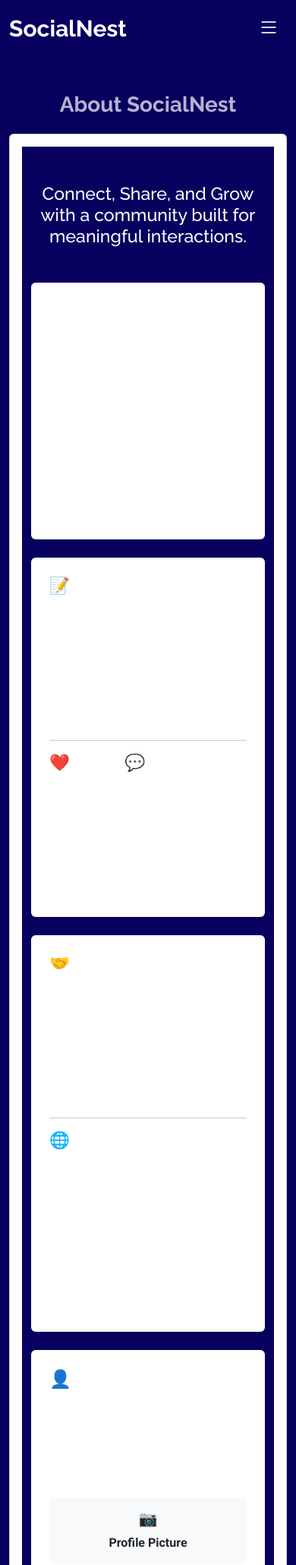
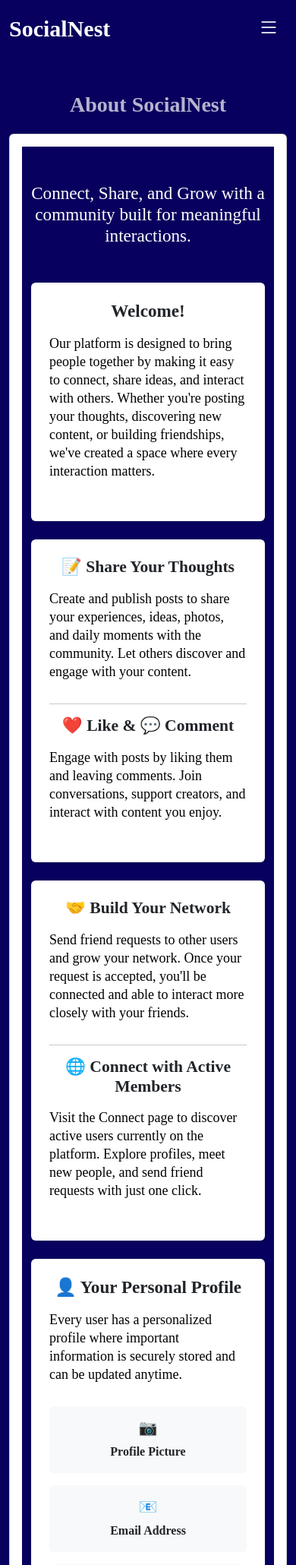
Before and after one commit to SoyebAhmed5/SomeTime, a Flask app: page /about in a window 390 px wide. Shown: the top 2060 px of the page at 76% size. Run offline with Flask 3, Linux system fonts and the light colour scheme; some libraries are stand-ins or nearby versions.

Commit message:
Improve layout for mobile view

```diff
--- a/socialmedia/static/assets/css/main.css
+++ b/socialmedia/static/assets/css/main.css
@@ -1,16 +1,5 @@
 /**
-* Template Name: Bootslander
-* Template URL: https://bootstrapmade.com/bootslander-free-bootstrap-landing-page-template/
-* Updated: Aug 07 2024 with Bootstrap v5.3.3
-* Author: BootstrapMade.com
-* License: https://bootstrapmade.com/license/
-*/
-
-/*--------------------------------------------------------------
-# Font & Color Variables
-# Help: https://bootstrapmade.com/color-system/
---------------------------------------------------------------*/
-/* Fonts */
+*
 :root {
   --default-font: "Roboto",  system-ui, -apple-system, "Segoe UI", Roboto, "Helvetica Neue", Arial, "Noto Sans", "Liberation Sans", sans-serif, "Apple Color Emoji", "Segoe UI Emoji", "Segoe UI Symbol", "Noto Color Emoji";
   --heading-font: "Raleway",  sans-serif;
@@ -904,7 +893,7 @@ section,
     font-size: 18px;
     line-height: 24px;
     margin-bottom: 30px;
-    color: color-mix(in srgb, var(--default-color), transparent 30%);
+    /* color: color-mix(in srgb, var(--default-color), transparent 30%); */
   }
 
   .hero .btn-get-started,
--- a/socialmedia/templates/about.html
+++ b/socialmedia/templates/about.html
@@ -2,7 +2,7 @@
 
 <h1 class="text-center">About SocialNest</h1>
 
-<div class="card p-3">
+<div class="card p-3 text-dark">
   <section id="about" class="about py-5">
     <div class="container">
       <div class="text-center mb-5">
@@ -17,7 +17,7 @@
         <div class="col-lg-12">
           <div class="card shadow-sm border-0">
             <div class="card-body p-4">
-              <h3 class="mb-3">Welcome!</h3>
+              <h3 class="mb-3 text-center text-dark fw-bold">Welcome!</h3>
               <p>
                 Our platform is designed to bring people together by making it
                 easy to connect, share ideas, and interact with others. Whether
@@ -33,7 +33,7 @@
         <div class="col-lg-6">
           <div class="card shadow-sm border-0 h-100">
             <div class="card-body p-4">
-              <h4 class="mb-3">📝 Share Your Thoughts</h4>
+              <h4 class="mb-3 text-center text-dark fw-bold">📝 Share Your Thoughts</h4>
               <p>
                 Create and publish posts to share your experiences, ideas,
                 photos, and daily moments with the community. Let others
@@ -42,7 +42,7 @@
 
               <hr />
 
-              <h4 class="mb-3">❤️ Like & 💬 Comment</h4>
+              <h4 class="mb-3 text-center text-dark fw-bold">❤️ Like & 💬 Comment</h4>
               <p>
                 Engage with posts by liking them and leaving comments. Join
                 conversations, support creators, and interact with content you
@@ -56,7 +56,7 @@
         <div class="col-lg-6">
           <div class="card shadow-sm border-0 h-100">
             <div class="card-body p-4">
-              <h4 class="mb-3">🤝 Build Your Network</h4>
+              <h4 class="mb-3 text-center text-dark fw-bold">🤝 Build Your Network</h4>
               <p>
                 Send friend requests to other users and grow your network. Once
                 your request is accepted, you'll be connected and able to
@@ -65,7 +65,7 @@
 
               <hr />
 
-              <h4 class="mb-3">🌐 Connect with Active Members</h4>
+              <h4 class="mb-3 text-center text-dark fw-bold">🌐 Connect with Active Members</h4>
               <p>
                 Visit the Connect page to discover active users currently on the
                 platform. Explore profiles, meet new people, and send friend
@@ -79,7 +79,7 @@
         <div class="col-lg-12">
           <div class="card shadow-sm border-0">
             <div class="card-body p-4">
-              <h3 class="mb-3">👤 Your Personal Profile</h3>
+              <h3 class="mb-3 text-center text-dark fw-bold">👤 Your Personal Profile</h3>
 
               <p>
                 Every user has a personalized profile where important
@@ -123,7 +123,7 @@
         <div class="col-lg-12">
           <div class="card bg-primary text-white border-0 shadow">
             <div class="card-body p-5 text-center">
-              <h3>Our Mission</h3>
+              <h3 class=" text-center fw-bold">Our Mission</h3>
               <p class="mb-0 mt-3">
                 We believe social networking should be simple, engaging, and
                 meaningful. Our mission is to create a community where everyone
@@ -144,7 +144,7 @@
           <h2 class="fw-bold mb-3 text-dark">Meet the Developer</h2>
 
           <img
-            src="{{ url_for('static', filename='assets/img/profile.png') }}"
+            src="{{ url_for('static', filename='assets/img/profile.jpeg') }}"
             alt="Soyeb Ahmed"
             class="rounded-circle shadow mb-3"
             width="150"
--- a/socialmedia/templates/login.html
+++ b/socialmedia/templates/login.html
@@ -2,7 +2,7 @@
 
 <h1 class="text-center">Login</h1>
 
-<div class="card p-3">
+<div class="card p-3 text-dark">
   {% include 'messages.html' %}
   <form action="/login" method="post">
     <div class="form-group">
@@ -28,6 +28,7 @@
     <div class="d-grid gap-3">
       <button type="submit" class="btn btn-primary">Login</button>
     </div>
+    <p>Don't have an account? <a href="/signup">Sign up here</a></p>
   </form>
 </div>
 
--- a/socialmedia/templates/signup.html
+++ b/socialmedia/templates/signup.html
@@ -3,7 +3,7 @@
 
 <h1 class="text-center">Signup</h1>
 
-<div class="card p-3">
+<div class="card p-3 text-dark">
   {% include 'messages.html' %}
   <form action="/signup" method="post">
     <div class="form-group">
@@ -65,6 +65,7 @@
     <div class="d-grid gap-3">
       <button type="submit" class="btn btn-primary">Signup</button>
     </div>
+    <p>Already have an account? <a href="/login">Login here</a></p>
   </form>
 </div>
 
```
Also changed, not shown: socialmedia/static/assets/img/details-1.png (deleted), socialmedia/static/assets/img/details-2.png (deleted), socialmedia/static/assets/img/details-4.png (deleted), socialmedia/static/assets/img/faq.jpg (deleted), socialmedia/static/assets/img/hero-bg-2.jpg (deleted), socialmedia/static/assets/img/hero-i.png (deleted), socialmedia/static/assets/img/hero-mg.png (deleted), socialmedia/static/assets/img/hero.png (deleted), socialmedia/static/assets/img/profile.jpeg (added), socialmedia/static/assets/img/profile.png (deleted), socialmedia/static/assets/img/testimonials-bg.jpg (deleted), socialmedia/static/assets/img/testimonials/testimonials-1.jpg (deleted), socialmedia/static/assets/img/testimonials/testimonials-2.jpg (deleted), socialmedia/static/assets/img/testimonials/testimonials-3.jpg (deleted), 2 more files.
